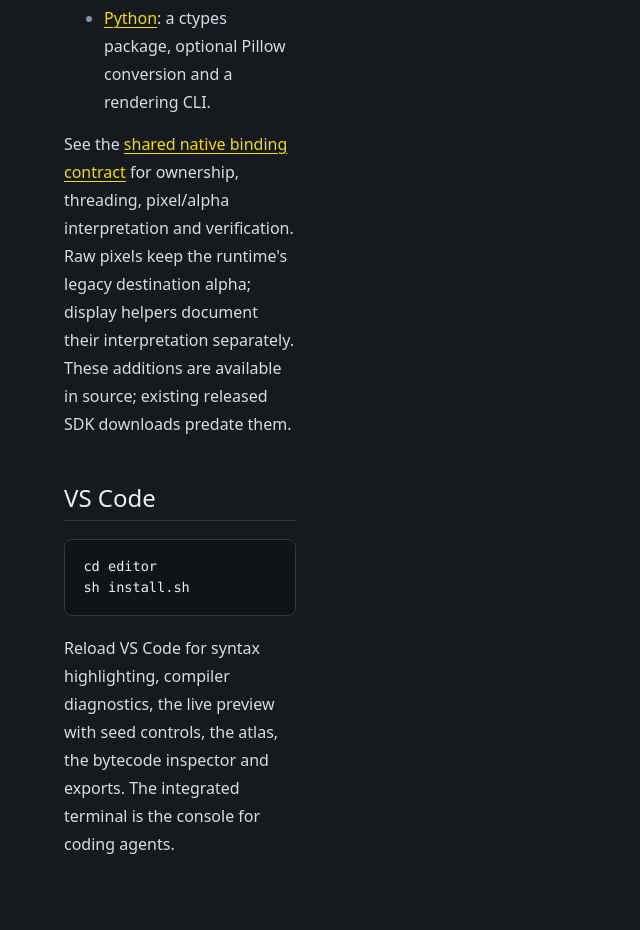
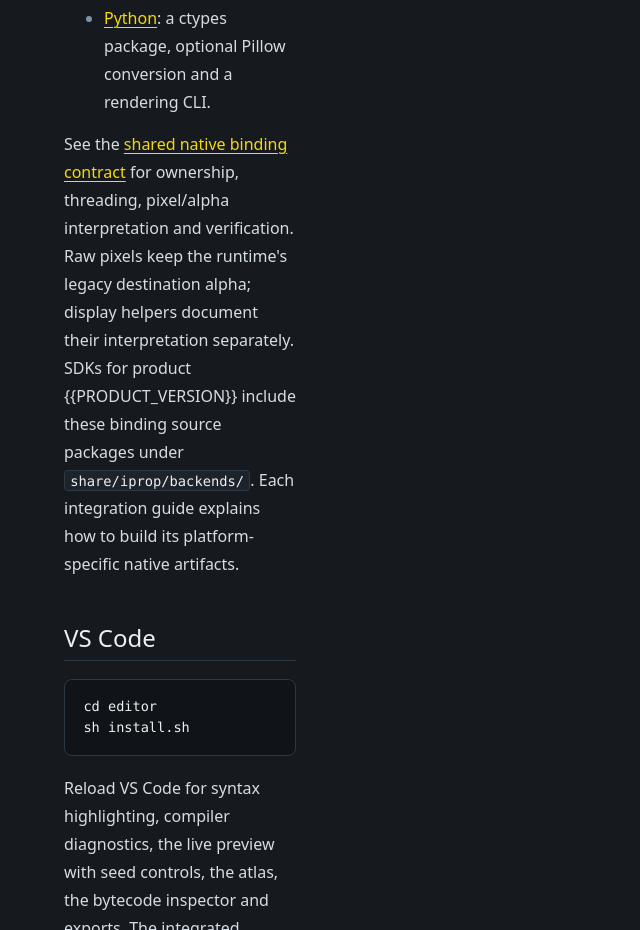
Before and after one commit to jCzachor6/infinite-props, a website built with Vite: page website/docs/backends.html in a window 1280 px wide. Shown: the part 4360-5290 px from the top of the page, without its empty margins (0-640 px from the left). Built offline with nearby package versions, Linux system fonts and the light colour scheme.

Commit message:
docs(release): align SDK guidance with 0.7.2 packages

```diff
--- a/website/docs/backends.html
+++ b/website/docs/backends.html
@@ -90,7 +90,9 @@
 <p>See the <a href="native-bindings.md">shared native binding contract</a> for ownership,
 threading, pixel/alpha interpretation and verification. Raw pixels keep the runtime's
 legacy destination alpha; display helpers document their interpretation separately.
-These additions are available in source; existing released SDK downloads predate them.</p>
+SDKs for product {{PRODUCT_VERSION}} include these binding source packages under
+<code>share/iprop/backends/</code>. Each integration guide explains how to build
+its platform-specific native artifacts.</p>
 
 <h2 id="vscode">VS Code</h2>
 <pre><code>cd editor
```
Also changed, not shown: website/docs/getting-started.html (+3 -3 lines).
